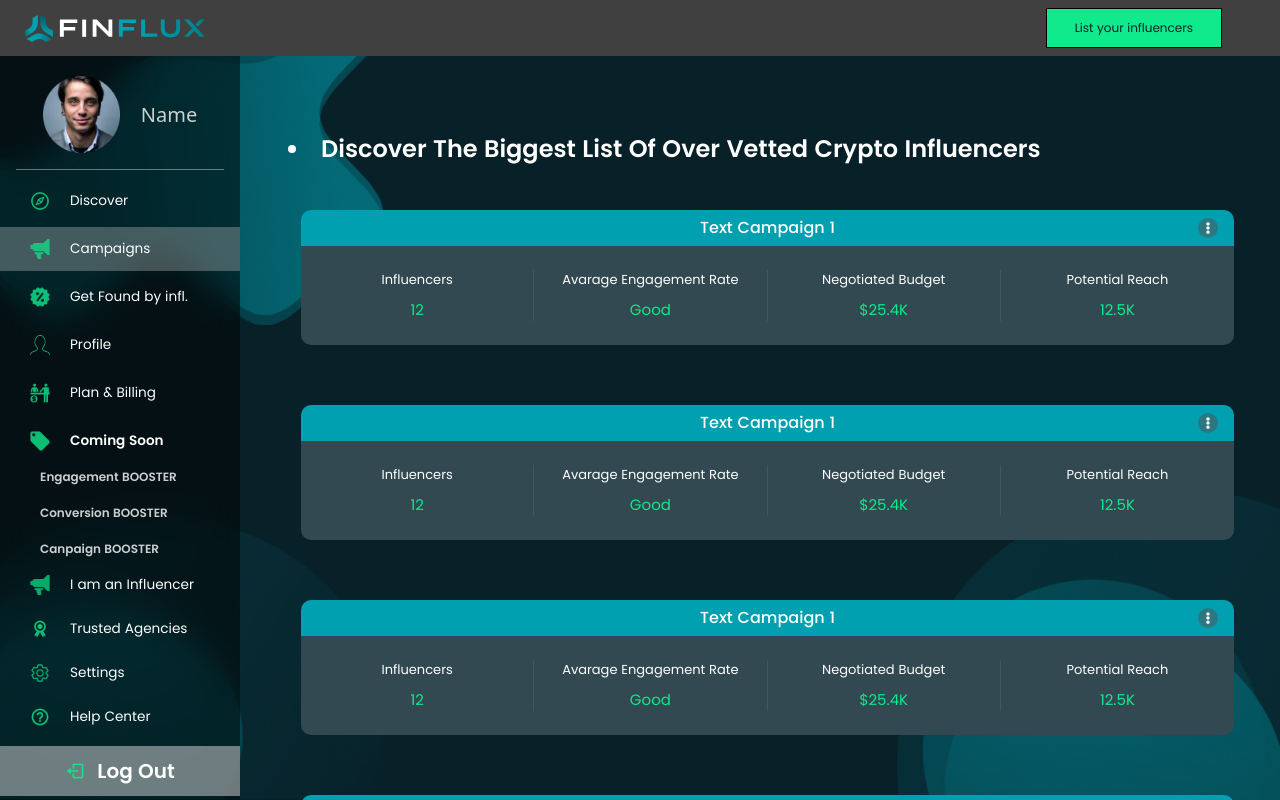
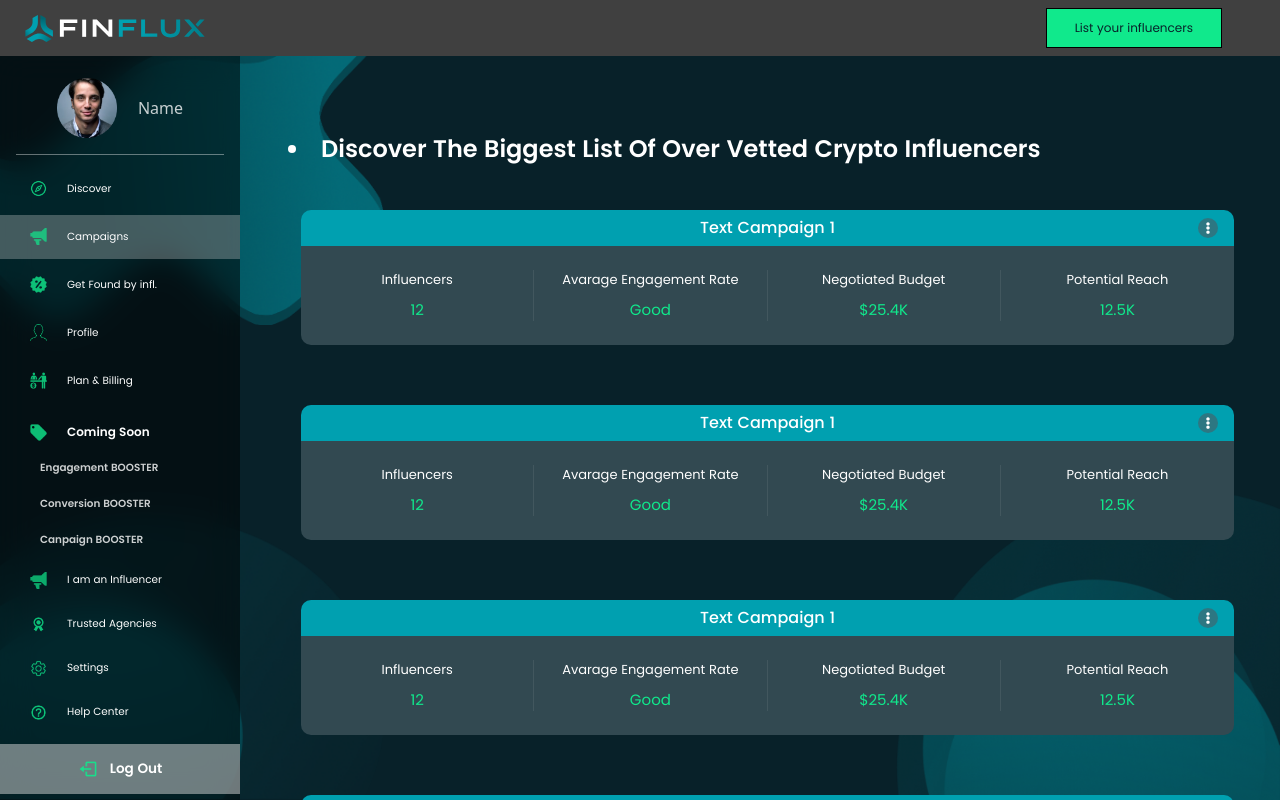
Before and after one commit to devlancer412/influx-frontend, a Next.js app: page /campaign in a window 1280 px wide. Both pictures are taken after a click on the element "Login/Signup". Built offline with nearby package versions, Linux system fonts and the light colour scheme.

Commit message:
Font size fixes

```diff
--- a/components/layout/Sidebar.tsx
+++ b/components/layout/Sidebar.tsx
@@ -80,8 +80,8 @@ const Sidebar: React.FC = () => {
       >
         {profile.loggedin ? (
           <>
-            <Image src={profile.avatar} width={77} height={77} />
-            <h5 className='ml-[21px] text-[#FFFFFFC8] text-[20px] leading-[30px] font-medium'>
+            <Image src={profile.avatar} width={"60vh"} height={"60vh"} />
+            <h5 className='ml-[21px] text-[#FFFFFFC8] text-[2vh] leading-[30px] font-medium'>
               {profile.name || 'Name'}
             </h5>
           </>
@@ -99,8 +99,8 @@ const Sidebar: React.FC = () => {
                 router.pathname === page.url ? 'bg-[#D9D9D9] bg-opacity-30' : ''
               } flex flex-row justify-start items-center hover:cursor-pointer`}
             >
-              <Image src={page.iconUrl} width={20} height={20} />
-              <h3 className='text-white font-poppins leading-[28px] ml-[20px] text-[1.7vh]'>
+              <Image src={page.iconUrl} width={"17vh"} height={"17vh"} />
+              <h3 className='text-white font-poppins leading-[28px] ml-[20px] text-[1.3vh]'>
                 {page.title}
               </h3>
             </div>
@@ -117,8 +117,8 @@ const Sidebar: React.FC = () => {
                   : ''
               } flex flex-row justify-start items-center hover:cursor-pointer`}
             >
-              <Image src='/icons/comingsoon.png' width={20} height={20} />
-              <h3 className='text-white font-poppins leading-[2.5vh] ml-[20px] font-semibold text-[1.7vh]'>
+              <Image src='/icons/comingsoon.png' width={"17vh"} height={"17vh"} />
+              <h3 className='text-white font-poppins leading-[2.5vh] ml-[20px] font-semibold text-[1.5vh]'>
                 Coming Soon
               </h3>
             </div>
@@ -126,7 +126,7 @@ const Sidebar: React.FC = () => {
               {comingsoons.map((title: string) => (
                 <h3
                   key={title}
-                  className='text-white font-poppins leading-[2vh] font-semibold hover:cursor-pointe text-[1.5vh]'
+                  className='text-white font-poppins leading-[2vh] font-semibold hover:cursor-pointe text-[1.3vh]'
                 >
                   {title}
                 </h3>
@@ -143,8 +143,8 @@ const Sidebar: React.FC = () => {
                 router.pathname === page.url ? 'bg-[#D9D9D9] bg-opacity-30' : ''
               } flex flex-row justify-start items-center hover:cursor-pointer`}
             >
-              <Image src={page.iconUrl} width={20} height={20} />
-              <h3 className='text-white font-poppins leading-[2.5vh] ml-[20px] text-[1.7vh]'>
+              <Image src={page.iconUrl} width={"17vh"} height={"17vh"} />
+              <h3 className='text-white font-poppins leading-[2.5vh] ml-[20px] text-[1.3vh]'>
                 {page.title}
               </h3>
             </div>
@@ -153,7 +153,7 @@ const Sidebar: React.FC = () => {
       </div>
       <div className='w-full py-[15px] bg-[#D9D9D9] bg-opacity-50 flex flex-row justify-center items-center hover:cursor-pointer'>
         <Image src='/icons/logout.png' width={20} height={20} />
-        <h3 className='text-white font-poppins text-[20px] leading-[2.5vh] ml-[12px] font-semibold'>
+        <h3 className='text-white font-poppins text-[1.7vh] leading-[2.5vh] ml-[12px] font-semibold'>
           Log Out
         </h3>
       </div>
--- a/tailwind.config.js
+++ b/tailwind.config.js
@@ -1,3 +1,5 @@
+const defaultTheme = require("tailwindcss/defaultTheme");
+
 /** @type {import('tailwindcss').Config} */
 module.exports = {
   content: [
@@ -5,6 +7,10 @@ module.exports = {
     "./components/**/*.{js,ts,jsx,tsx}",
   ],
   theme: {
+    screens: {
+      xs: "375px",
+      ...defaultTheme.screens
+    },
     extend: {
       fontFamily: {
         poppins: ['Poppins', 'sans-serif'],
```
